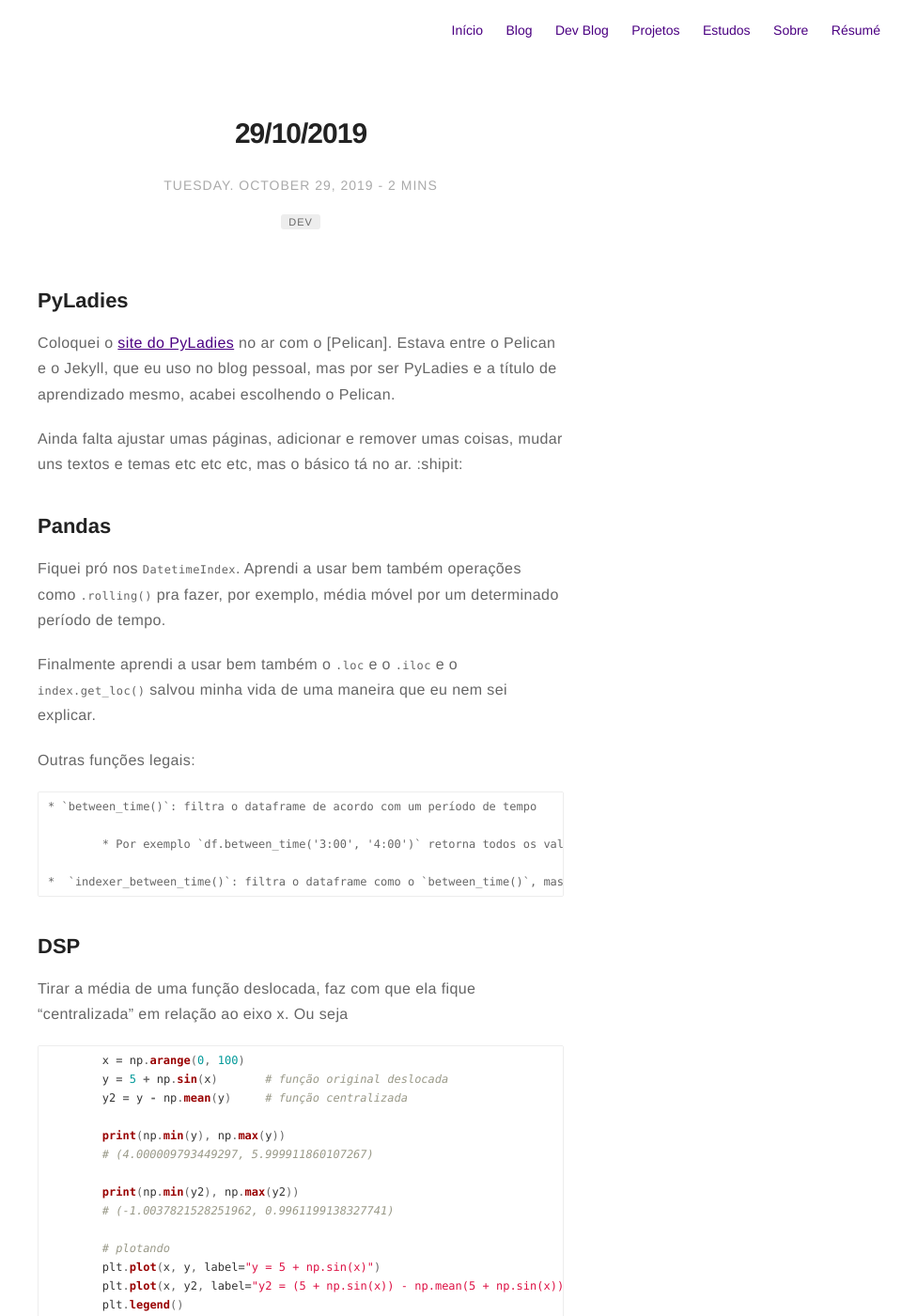
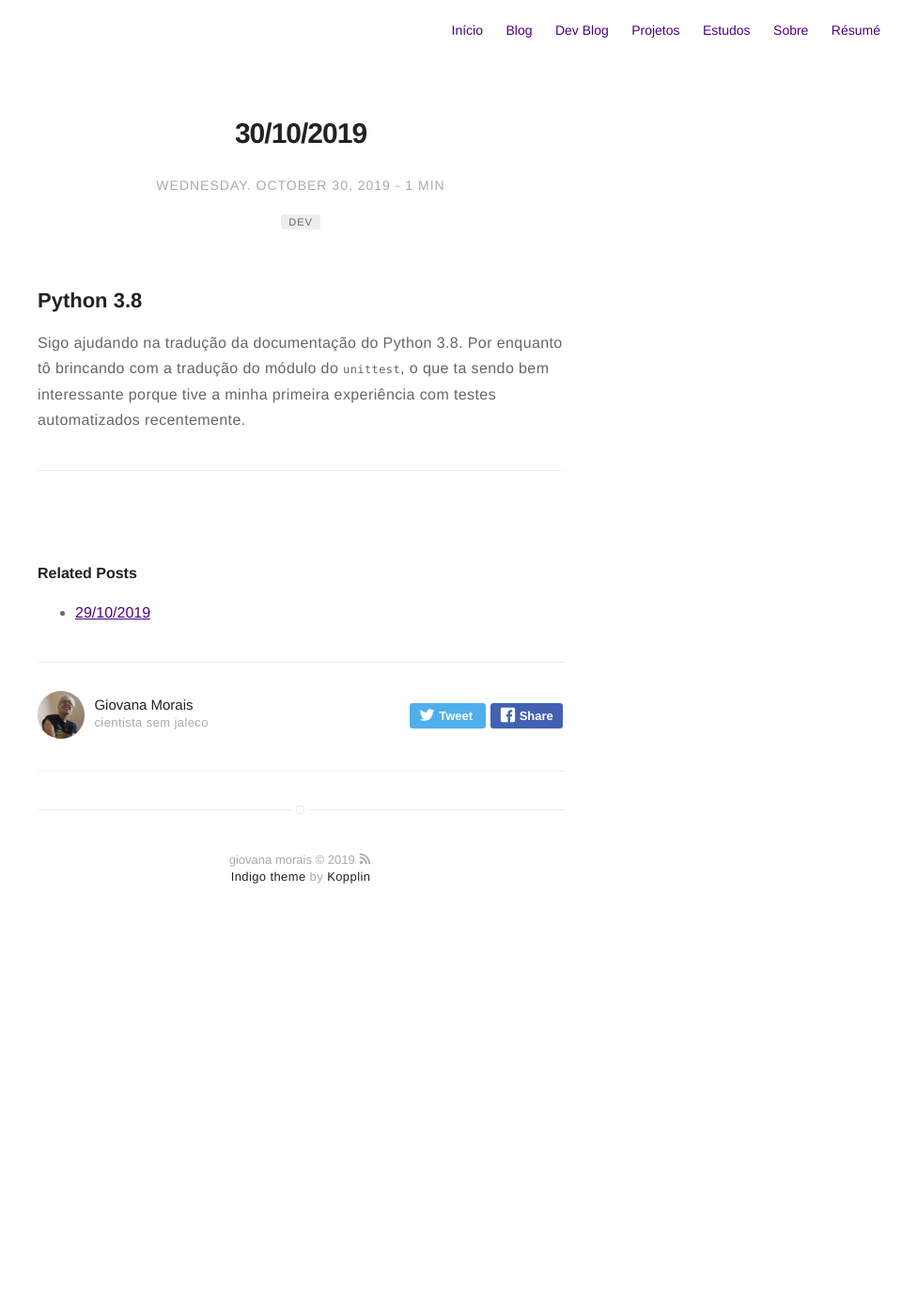
Before and after one commit to giovana-morais/giovana-morais.github.io, a Jekyll site: the page built from _posts/2019-10-30-dev_blog.md, in a window 1280 px wide and 1400 px high. Shown: the whole window at 94% size, without its empty margins (320-1280 px from the left). Built offline with Jekyll 4.4.1, drawn with Linux system fonts in a browser that asks for light colours; some of the changed text lies outside the part shown.

Commit message:
adicionando arquivo atualizado e corrigindo typos

```diff
--- a/_posts/2019-10-29-dev_blog.md
+++ b/_posts/2019-10-29-dev_blog.md
@@ -19,23 +19,24 @@
 Ainda falta ajustar umas páginas, adicionar e remover umas coisas, mudar uns
 textos e temas etc etc etc, mas o básico tá no ar. :shipit:
 
+---
+
 ## Pandas
 
-Fiquei pró nos `DatetimeIndex`. Aprendi a usar bem também operações como
+Finalmente usei direito o `DatetimeIndex`. Aprendi a usar bem também operações como
 `.rolling()` pra fazer, por exemplo, média móvel por um determinado período de
 tempo.
 
-Finalmente aprendi a usar bem também o `.loc` e o `.iloc` e o `index.get_loc()`
+Consegui usar de maneira bastante eficiente `.loc` e o `.iloc` e o `index.get_loc()`
 salvou minha vida de uma maneira que eu nem sei explicar.
 
 Outras funções legais:
+	- `between_time()`: filtra o dataframe de acordo com um período de tempo
+		- Por exemplo `df.between_time('3:00', '4:00')` retorna todos os valores entre 3h e 4h da manhã
+	-  `indexer_between_time()`: filtra o dataframe como o `between_time()`, mas retorna apenas os índices
 
-	* `between_time()`: filtra o dataframe de acordo com um período de tempo
 
-		* Por exemplo `df.between_time('3:00', '4:00')` retorna todos os valores entre 3h e 4h da manhã
-
-	*  `indexer_between_time()`: filtra o dataframe como o `between_time()`, mas retorna apenas os índices
-
+---
 
 ## DSP
 
--- /dev/null
+++ b/_posts/2019-10-30-dev_blog.md
@@ -0,0 +1,17 @@
+---
+title: 30/10/2019
+layout: post
+date: 2019-10-30 11:22
+headerImage: false
+tag: dev
+category: devblog
+author: giovanamorais
+---
+
+## Python 3.8
+Sigo ajudando na tradução da documentação do Python 3.8. Por enquanto tô
+brincando com a tradução do módulo do `unittest`, o que ta sendo bem
+interessante porque tive a minha primeira experiência com testes automatizados
+recentemente.
+
+---
```
